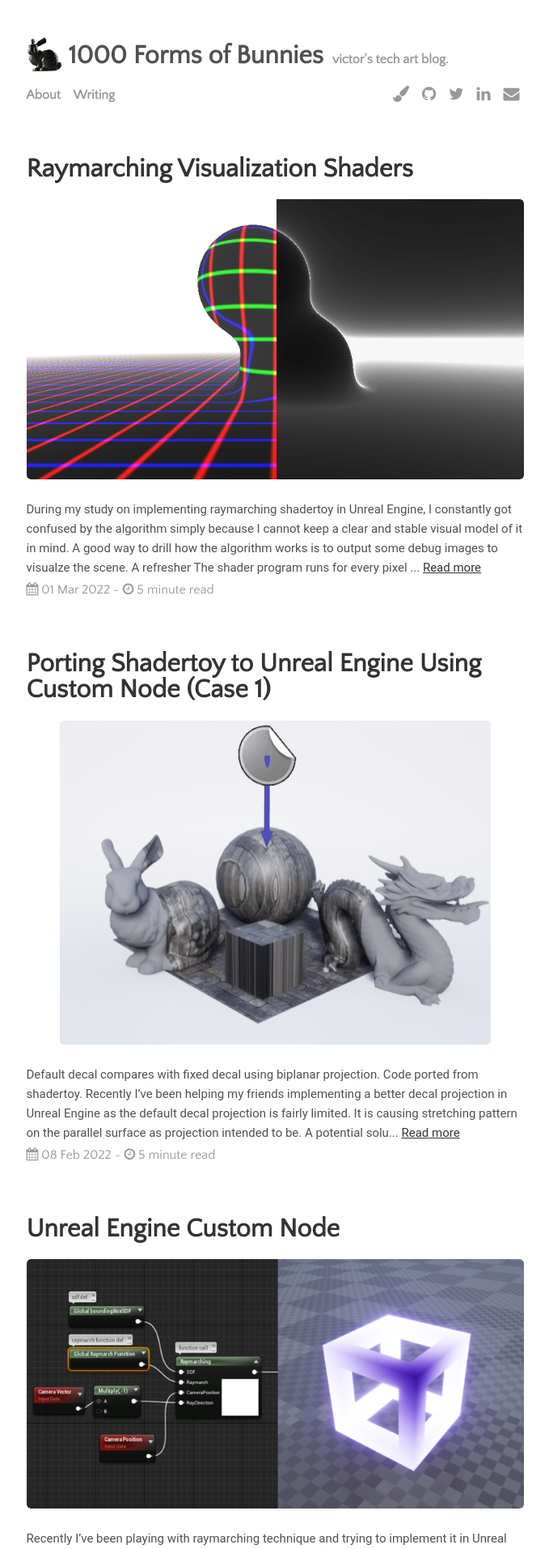
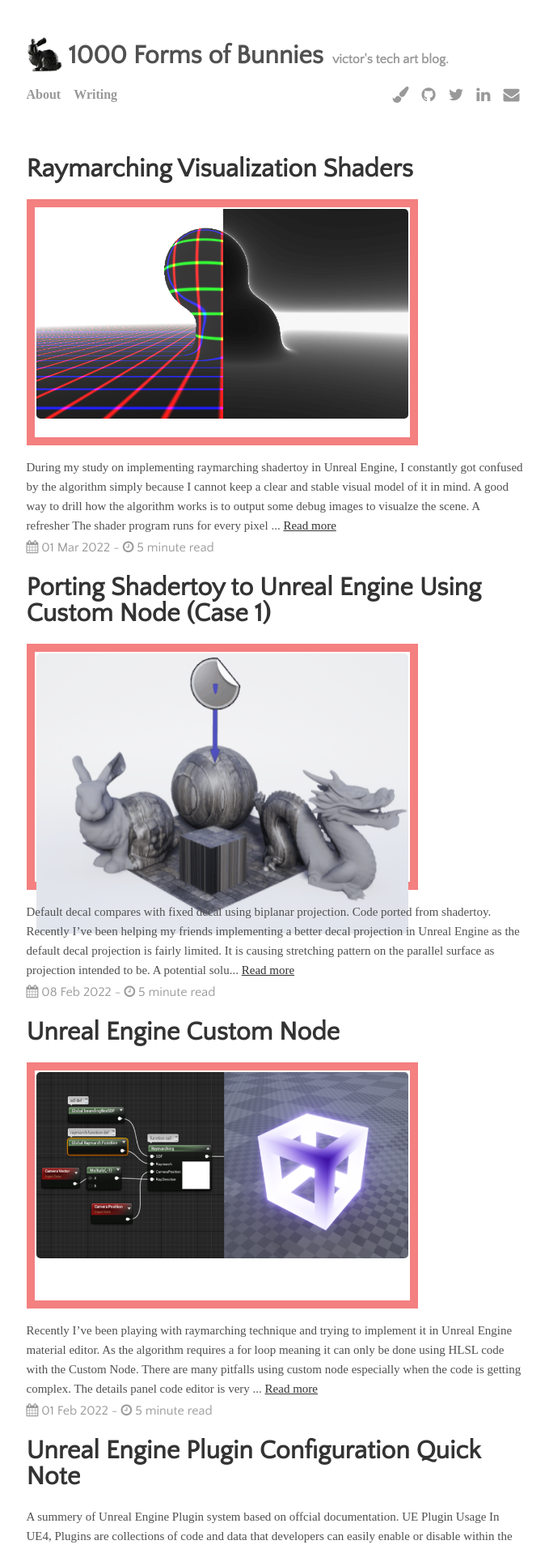
Before and after one commit to wecaYo/wecaYo.github.io, a Jekyll site: the page built from index.html, in a window 1280 px wide. Shown: the top 1913 px of the page at 81% size, without its empty margins (300-979 px from the left). Built offline with Jekyll 4.4.1, drawn with Linux system fonts in a browser that asks for light colours; the list of posts is cut into pages by our own code.

Commit message:
Update _home.scss

```diff
--- a/_sass/_home.scss
+++ b/_sass/_home.scss
@@ -2,41 +2,54 @@
   Posts
 */
 
+div {
+    font-family: "Alata";
+}
+
 .posts-container {
-  margin-bottom: 4rem; // 5
-  padding: 0px;
-  list-style: none;
+    // margin-bottom: 4rem; // 5
+    // padding: 0px;
+    // list-style: none;
+    max-width: 750px;
 }
+
+.row {
+    padding: 5px 5px;
+    margin-top: 1rem;
+}
+
 
 /*
   Thumbnail
 */
 
 .thumbnail-container {
-  max-width: 100%;
-  overflow: auto; // hidden
-  border-radius: 5px;
-  margin-bottom: 25px;
+    // max-width: 100%;
+    // overflow: auto; // hidden
+    // border-radius: 5px;
+    // margin-bottom: 25px;\
+    width: 460px;
+    height: 280px;
+    padding: 2px 2px;
+    border: 10.1px solid rgba(233, 3, 3, 0.5);
 }
 
-.thumbnail-container img{
+.thumbnail-container img {
     // width: 600px;
     // height: 300px;
     // object-fit: cover;
     // object-position: -20% 0;
-
     display: block;
-
     // margin-top: -11.5%;
     // margin-bottom: -11.5%;
     // margin-top: -5.5%;
     // margin-bottom: -5.5%;
-
     // modified to centralize gif
     margin: auto;
     // margin-left: auto;
     // margin-right: auto;
 }
+
 
 /*
   Pagination
```
Lines whose indentation alone changed are shown as unchanged.
